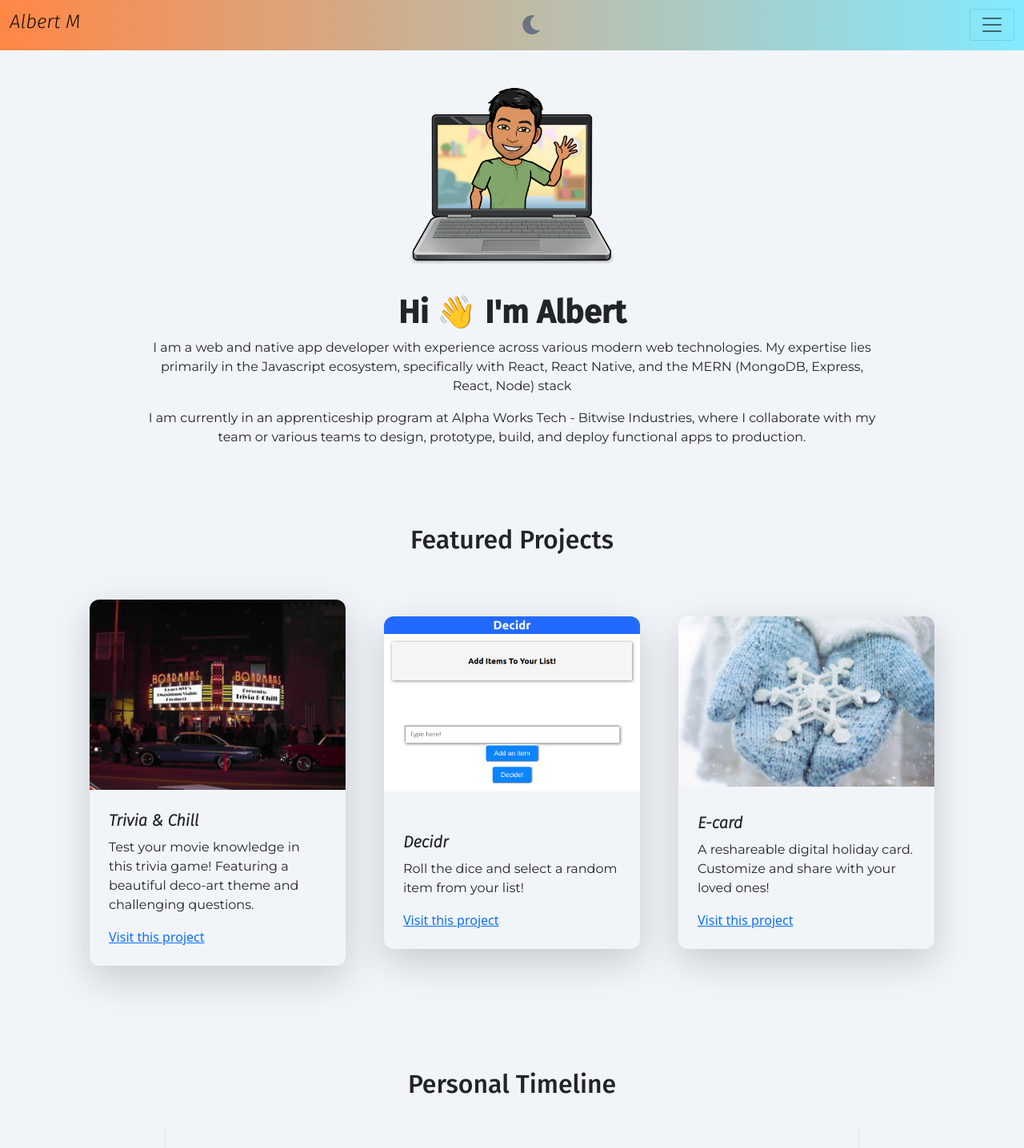
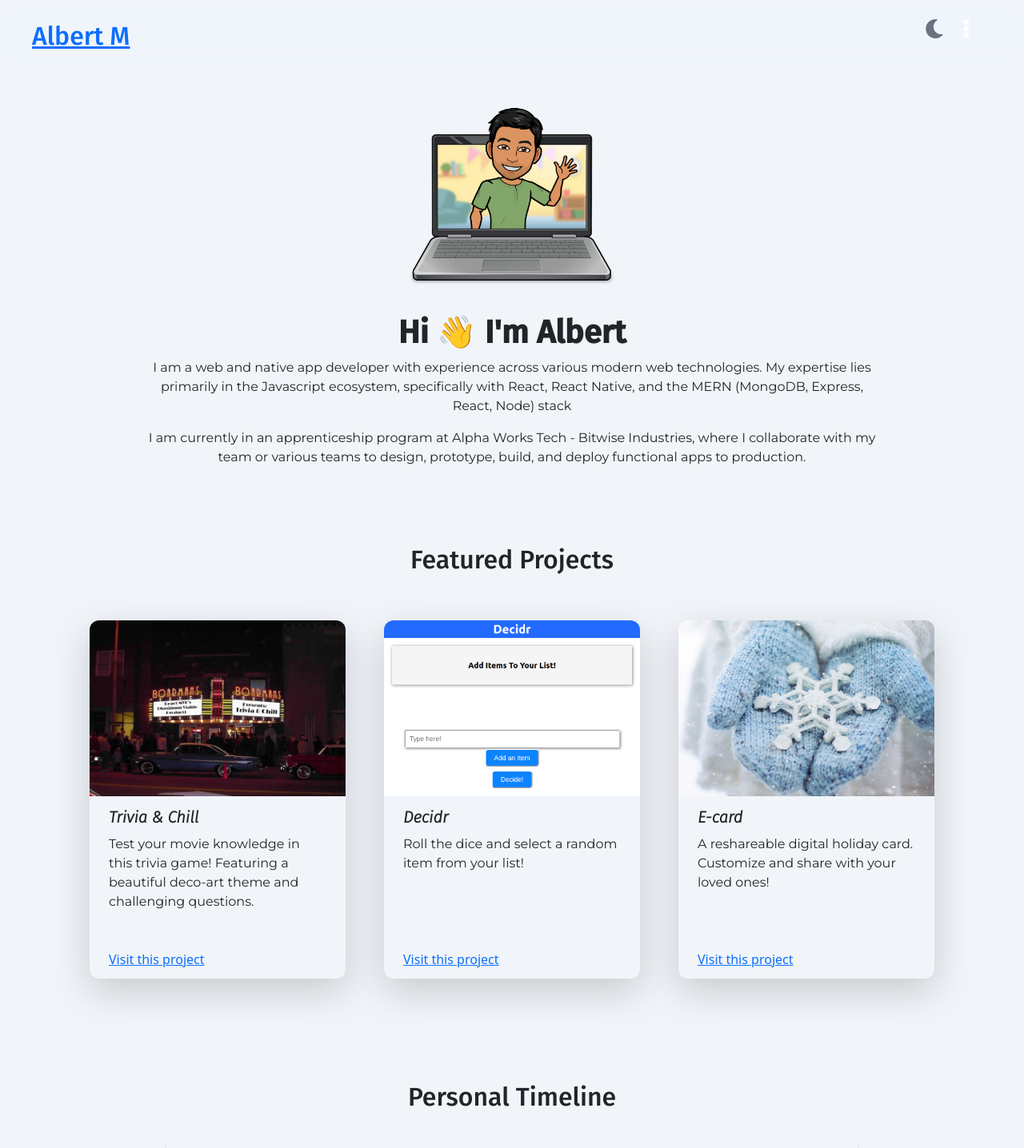
Before and after one commit to alberme/alberme.github.io, a React (Create React App) app: page /#/ in a window 1280 px wide. Shown: the top 1436 px of the page at 80% size. Built offline with nearby package versions, Linux system fonts and the light colour scheme.

Commit message:
refactor(styles): change from bootstrap to tailwind

```diff
--- a/src/components/HeaderNav.js
+++ b/src/components/HeaderNav.js
@@ -1,40 +1,75 @@
-import { useState } from 'react';
+import tw from 'tailwind-styled-components';
+import { FaEllipsisV } from 'react-icons/fa';
+// import { useState } from 'react';
 import { Link } from "react-router-dom"
-import { Navbar as RBNavbar, Nav as RBNav, Container, Offcanvas } from 'react-bootstrap';
+// import { Navbar as RBNavbar, Nav as RBNav, Container, Offcanvas } from 'react-bootstrap';
 import ThemeToggle from './ThemeToggle';
 
-const HeaderNav = () => {
-  const [show, setShow] = useState(false);
-  const handleOpen = () => setShow(true);
-  const handleClose = () => setShow(false);
+const Nav = tw.nav`
+  flex
+  justify-between
+  items-baseline
+  h-18
+  sticky
+  top-0
+  z-50
+  ${p => p.$shrink ? "py-1" : "py-3"}
+  px-10
+  backdrop-blur-md
+  backdrop-saturate-150
+  transition-all
+`
 
+const MenuButton = tw.button`
+  ${p => p.$shrink ? "text-lg" : "text-2xl"}
+  bg-transparent
+  text-white
+  cursor-pointer
+`
+
+const HeaderNav = ({ shrink }) => {
+  // const [show, setShow] = useState(false);
+  // const handleOpen = () => setShow(true);
+  // const handleClose = () => setShow(false);
+  console.log(shrink);
   return (
-    <RBNavbar bg="light" expand={false} sticky='top' style={{background: "linear-gradient(90deg, rgba(2,0,36,1) 0%, rgba(255,135,70,1) 0%, rgba(130,234,255,1) 100%)"}}>
-      <Container fluid>
+    <Nav $shrink={shrink}>
+      <Link to="/">
+        <h2 className={shrink ? 'text-xl transition-all' : 'transition-all'}>Albert M</h2>
+      </Link>
+      <div className="flex w-28 justify-around px-3">
+        <ThemeToggle shrink={shrink} />
+        <MenuButton $shrink={shrink}>
+          <FaEllipsisV />
+        </MenuButton>
+      </div>
+    </Nav>
+    // <RBNavbar bg="light" expand={false} sticky='top' style={{background: "linear-gradient(90deg, rgba(2,0,36,1) 0%, rgba(255,135,70,1) 0%, rgba(130,234,255,1) 100%)"}}>
+    //   <Container fluid>
 
-        <RBNavbar.Brand as={Link} to="/"><h4>Albert M</h4></RBNavbar.Brand>
-        <ThemeToggle />
-        <RBNavbar.Toggle aria-controls="offcanvasNavbar" onClick={handleOpen} />
-        <RBNavbar.Offcanvas
-          id="offcanvasNavbar"
-          aria-labelledby="offcanvasNavbarLabel"
-          // placement="end"
-          show={show}
-          onHide={handleClose}
-          style={{backgroundColor: "whitesmoke"}}
-        >
-          <Offcanvas.Header closeButton>
-            <Offcanvas.Title id="offcanvasNavbarLabel">Portfolio</Offcanvas.Title>
-          </Offcanvas.Header>
-          <Offcanvas.Body>
-            <RBNav className="justify-content-end flex-grow-1 pe-3">
-              <RBNav.Link as={Link} to="/" onClick={handleClose}>Home</RBNav.Link>
-              <RBNav.Link as={Link} to="/about" onClick={handleClose}>About Albert</RBNav.Link>
-            </RBNav>
-          </Offcanvas.Body>
-        </RBNavbar.Offcanvas>
-      </Container>
-    </RBNavbar>
+    //     <RBNavbar.Brand as={Link} to="/"><h4>Albert M</h4></RBNavbar.Brand>
+    //     <ThemeToggle />
+    //     <RBNavbar.Toggle aria-controls="offcanvasNavbar" onClick={handleOpen} />
+    //     <RBNavbar.Offcanvas
+    //       id="offcanvasNavbar"
+    //       aria-labelledby="offcanvasNavbarLabel"
+    //       // placement="end"
+    //       show={show}
+    //       onHide={handleClose}
+    //       style={{backgroundColor: "whitesmoke"}}
+    //     >
+    //       <Offcanvas.Header closeButton>
+    //         <Offcanvas.Title id="offcanvasNavbarLabel">Portfolio</Offcanvas.Title>
+    //       </Offcanvas.Header>
+    //       <Offcanvas.Body>
+    //         <RBNav className="justify-content-end flex-grow-1 pe-3">
+    //           <RBNav.Link as={Link} to="/" onClick={handleClose}>Home</RBNav.Link>
+    //           <RBNav.Link as={Link} to="/about" onClick={handleClose}>About Albert</RBNav.Link>
+    //         </RBNav>
+    //       </Offcanvas.Body>
+    //     </RBNavbar.Offcanvas>
+    //   </Container>
+    // </RBNavbar>
   )
 }
 
--- a/src/components/ProjectCard.js
+++ b/src/components/ProjectCard.js
@@ -1,6 +1,6 @@
 import tw from 'tailwind-styled-components';
-
 import placeholder from '../assets/placeholder.png';
+import { FaGithub } from 'react-icons/fa';
 
 const Card = tw.div`
   flex
@@ -11,7 +11,7 @@ const Card = tw.div`
   max-w-[18rem]
   min-h-[24rem]
   md:max-w-[20rem]
-  md:min-h-[26rem]
+  md:min-h-[28rem]
   rounded-xl
   overflow-hidden
   shadow-lg
@@ -29,6 +29,18 @@ const Pill = tw.div`
   py-2
   rounded-full
   bg-red-300
+`
+
+const CardImage = tw.img`
+  w-full
+  h-[200px]
+  md:h-[220px]
+`
+
+const CardContentContainer = tw.div`
+  px-4
+  py-2
+  my-1
 `
 
 const getPillColor = (type) => {
@@ -49,16 +61,20 @@ const getPillColor = (type) => {
 export default function ProjectCard ({ title, description, link, img }) {
   return (
     <Card>
-      <img
+      <div>
+        <CardImage
           className="w-full"
           alt={`${title} preview`}
           src={img || placeholder}
         />
-      <div className="px-6 py-4">
+        <CardContentContainer>
           <h4 className="font-bold text-xl mb-2">{title}</h4>
           <p className="text-base">{description}</p>
+        </CardContentContainer>
+      </div>
+      <CardContentContainer>
         <a className="dark:text-sky-200" target="_blank" rel="noreferrer" href={link}>Visit this project</a>
-      </div>
+      </CardContentContainer>
     </Card>
   );
 }
```
Lines whose indentation alone changed are shown as unchanged.
